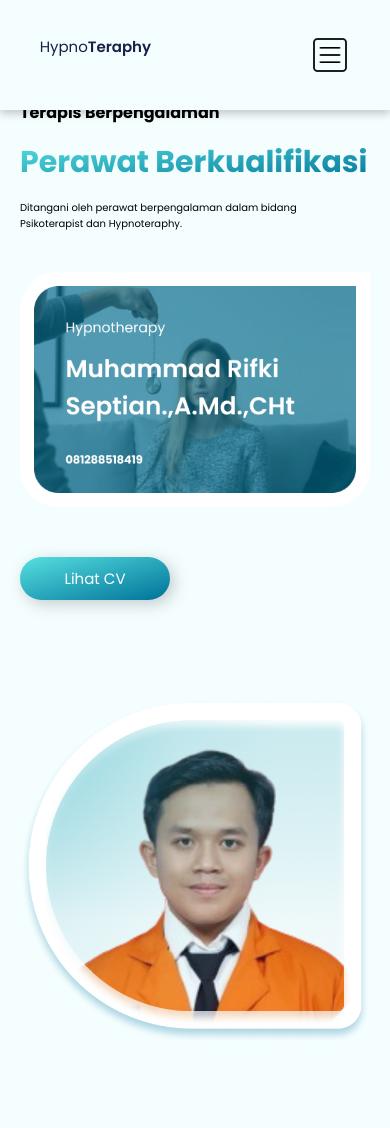
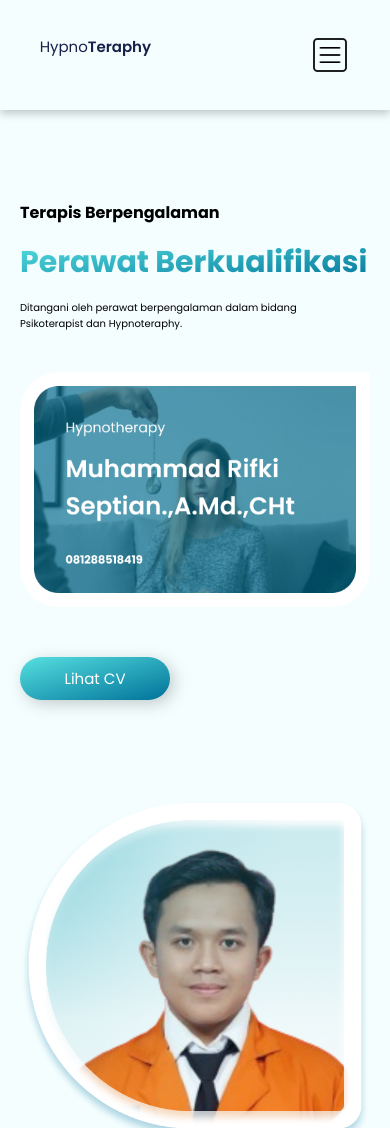
Before and after one commit to yosepafrr/hypnoteraphy, a plain HTML site: page index.html in a window 390 px wide. Shown: the top 1128 px of the page. Drawn offline with Linux system fonts and the light colour scheme.

Commit message:
countainer-about-margin-top-fixed

```diff
--- a/style.css
+++ b/style.css
@@ -27,6 +27,7 @@ body{
     background-color: #F4FEFF;
     z-index: 1000;
     width: 100%;
+    margin-bottom: 200px;
 }
 nav img{
     width: 40px;
@@ -102,7 +103,7 @@ nav span{
     display: flex;
     flex-wrap: wrap;
     justify-content: space-evenly;
-    margin: 200px 30px;
+    margin: 250px 50px 30px 30px;
 }
 .row-1{
     display: flex;
@@ -552,7 +553,7 @@ footer{
     .container-about{
         align-items: center;
         justify-content: center;
-        margin: 100px 0;
+        margin: 200px 0;
         gap: 100px;
     }
     .container-tujuan{
```
